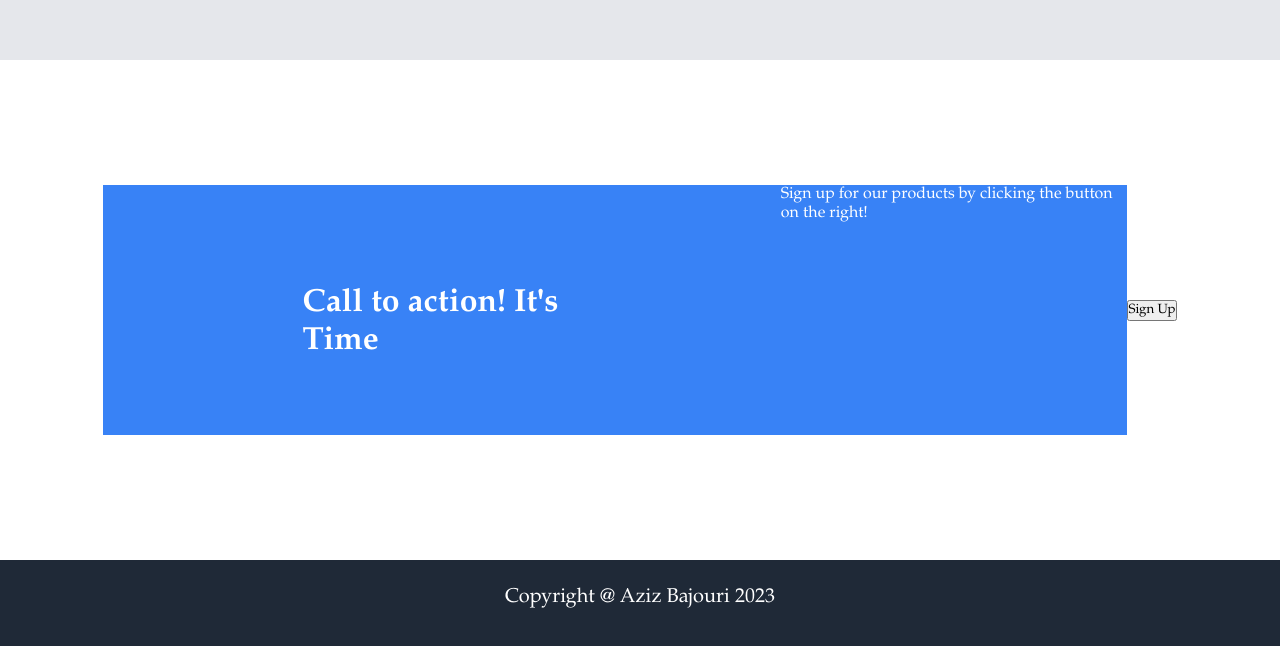
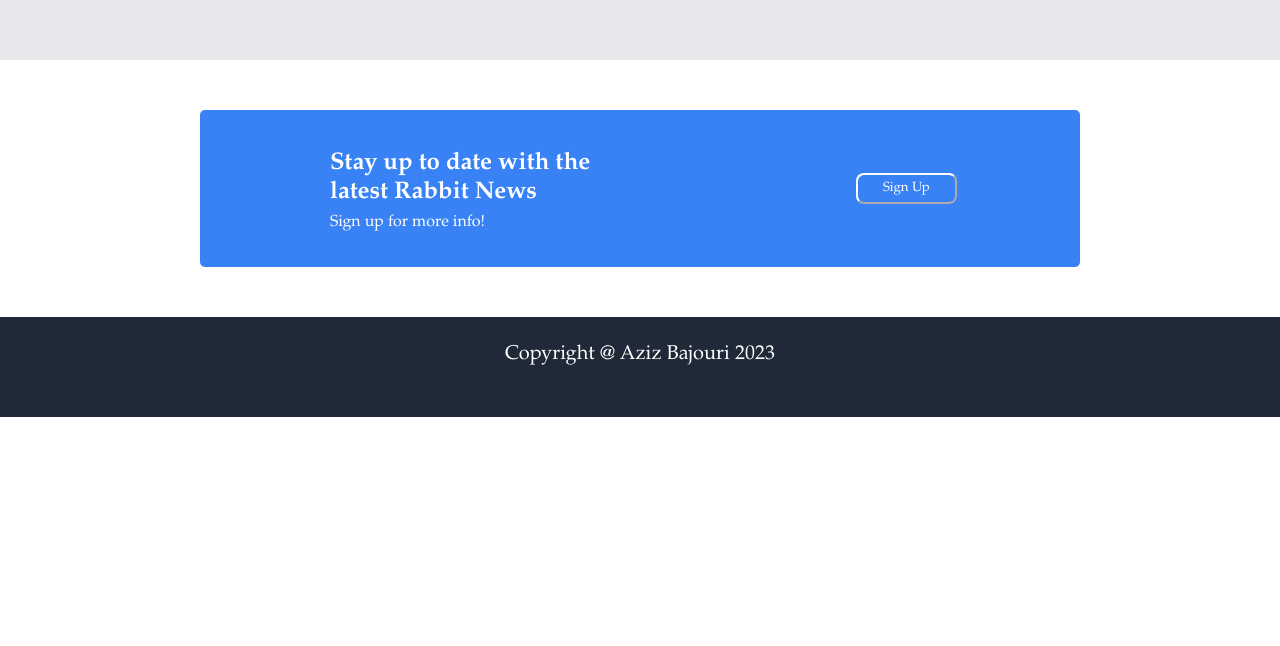
Before and after one commit to AzizBBB/Landing_Page, a plain HTML site: page index.html in a window 1280 px wide. Shown: the part 2311-2957 px from the top of the page. After the commit the page ends 2728 px from the top, so only its background shows below. Drawn offline with Linux system fonts and the light colour scheme.

Commit message:
completed all parts of webpage

```diff
--- a/css/style.css
+++ b/css/style.css
@@ -226,36 +226,41 @@ a img:hover{
 }
 
 .end{
-    height: 500px;
-    width: auto;
-    background-color: white;
+    background-color: #3882F6 ;
+    margin: 50px 200px;
+    padding: 10px 80px;
     display: flex;
-    justify-content: center;
     align-items: center;
-
-}
-.box{
-    height: 50%;
-    width: 80%;
-    background-color: #3882f6;
-    display: flex;
+    border-radius: 5px;
+    border-color: none;
 
 }
 
-.box h1{
+.items{
+    flex: 1;
+}
+
+.box h2,p{
     color: white;
-    text-align: left;
-    padding-left: 200px;
-    margin-top: 100px;
-
 
 }
 
+.box h2{
+    margin: 30px 0px 0px 50px;
+}
 .box p{
+    margin: 5px 0px 25px 50px;
+}
+
+.end button{
+
     color: white;
-    text-align: left;
-    padding-left: 200px;
-
+    border-color: white;
+    background-color: #3882F6;
+    border-color: white;
+    border-radius: 8px;
+    padding: 5px 25px;
+    margin-left: 60%;
 }
 
 .footer{
--- a/index.html
+++ b/index.html
@@ -71,21 +71,6 @@
         <div class="descrip">
 
 
-
-            <!-- <ul class="descrip">
-                <li class="desc">Adding some filler text to check formatting </li>
-                <li class="desc">Two</li>
-                <li class="desc">Three</li>
-                <li class="desc">Four</li>
-
-
-            </ul> -->
-<!--
-            <div class="desc">One</div>
-            <div class="desc">Two</div>
-            <div class="desc">Three</div>
-            <div class="desc">Four</div> -->
-
         </div>
 
 
@@ -113,7 +98,7 @@
 
 
 
-    <div class="end">
+    <!-- <div class="end">
         <div class="box">
             <h1>Call to action! It's Time</h1>
             <p>Sign up for our products by clicking the button on the right!</p>
@@ -123,6 +108,23 @@
         </div>
         <div class="button">
             <button>Sign Up</button>
+
+
+        </div>
+
+
+    </div> -->
+
+    <div class="end">
+        <div class="items box">
+            <h2>Stay up to date with the latest Rabbit News</h2>
+            <p>Sign up for more info!</p>
+
+
+
+        </div>
+        <div class="items sign-button">
+            <button type="button">Sign Up</button>
 
 
         </div>
```
